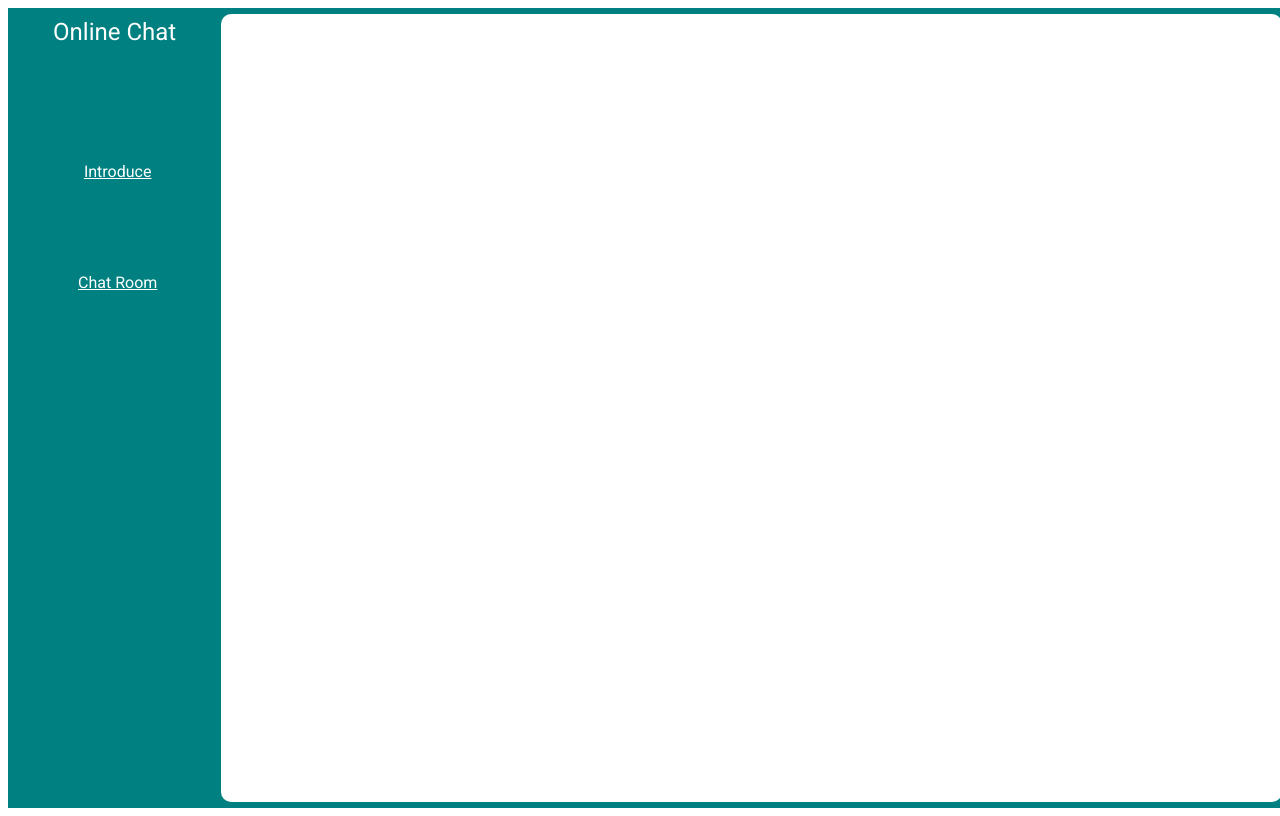
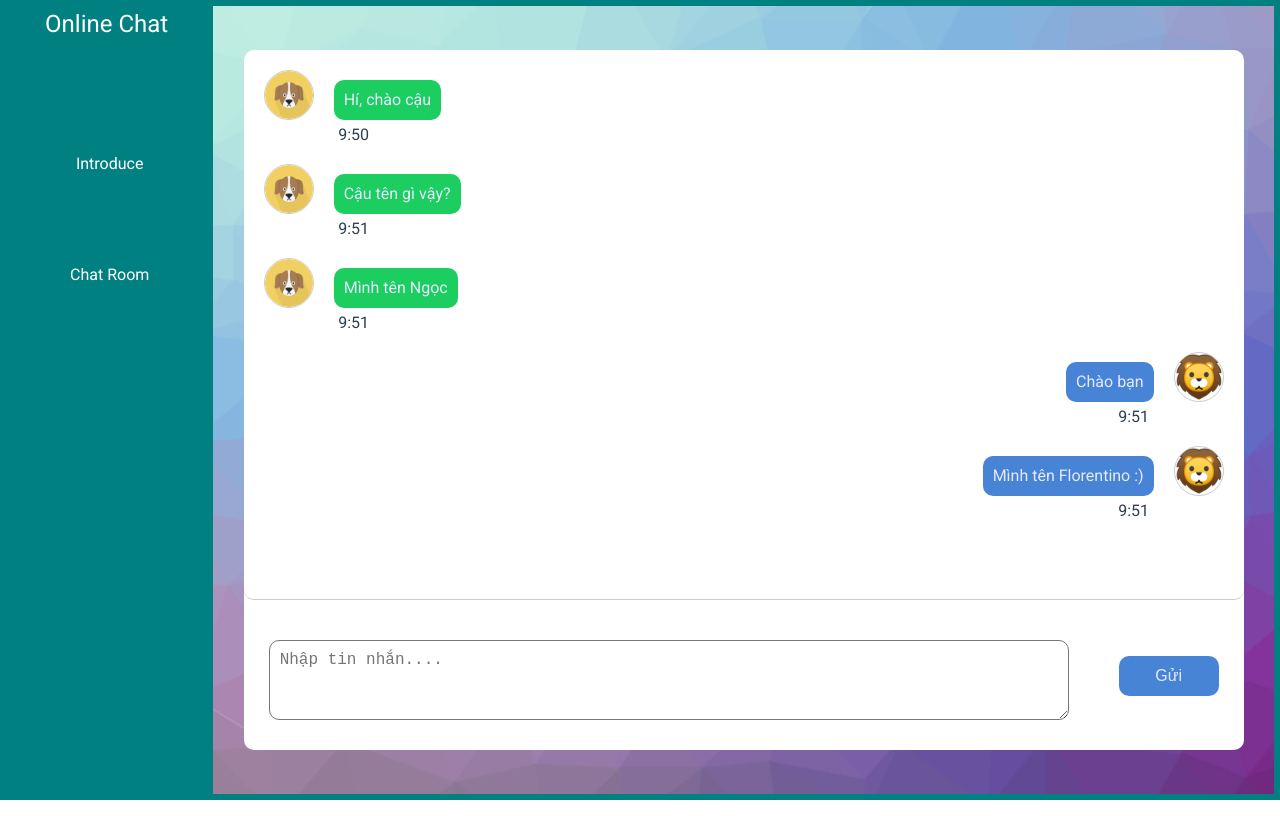
Before and after one commit to MVNgoc/WebSocket-, a Vue app: page /messenger in a window 1280 px wide. Built offline with nearby package versions, Linux system fonts and the light colour scheme.

Commit message:
Add messenger view

```diff
--- a/src/assets/style.css
+++ b/src/assets/style.css
@@ -134,3 +134,120 @@ a {
 	cursor: pointer;
 	opacity: 0.7;
 }
+
+/* Messenger Page */
+.mess-container {
+	width: 100%;
+	height: 100%;
+	display: flex;
+	justify-content: center;
+	align-items: center;
+}
+
+.mess-container .messenger {
+	width: 1000px;
+	height: 700px;
+	box-sizing: border-box;
+	border-radius: 10px;
+	background-color: #fff;
+}
+
+.mess-container .messenger .messenger-text {
+	max-height: 550px;
+	height: 600px;
+	border-bottom: 1px solid #ccc;
+	border-radius: 10px;
+}
+
+.messenger .others-mess-area .messTop {
+	display: flex;
+	flex-direction: row-reverse;
+}
+
+.messenger .user-mess-area .messTop,
+.messenger .others-mess-area .messTop {
+	display: flex;
+}
+
+.user-mess-area .messImg {
+	width: 50px;
+	height: 50px;
+	margin-top: 20px;
+	margin-left: 20px;
+	border: 1px solid #ccc;
+	border-radius: 50%;
+}
+
+.others-mess-area .messImg {
+	width: 50px;
+	height: 50px;
+	margin-top: 20px;
+	margin-right: 20px;
+	border: 1px solid #ccc;
+	border-radius: 50%;
+}
+
+.others-mess-area .mess-text {
+	max-width: 400px;
+	background-color: rgb(71, 132, 213);
+	margin-top: 30px;
+	margin-right: 20px;
+	color: var(--light-color);
+	border-radius: 10px;
+	padding: 10px;
+}
+
+.user-mess-area .mess-text {
+	max-width: 400px;
+	margin-top: 30px;
+	margin-left: 20px;
+	background-color: rgb(28, 205, 96);
+	color: var(--light-color);
+	border-radius: 10px;
+	padding: 10px;
+}
+
+.user-mess-area .messBottom {
+	margin-right: 780px;
+	margin-top: 5px;
+}
+
+.others-mess-area .messBottom {
+	margin-left: 780px;
+	margin-top: 5px;
+}
+
+.messenger .text-area {
+	width: 100%;
+	max-height: 150px;
+	display: flex;
+	margin-bottom: 20px;
+	justify-content: space-around;
+	margin-right: 20px;
+	margin-top: 40px;
+}
+
+.text-area .text-mess .text-input {
+	width: 800px;
+	height: 80px;
+	padding: 10px;
+	border-radius: 10px;
+	font-size: 16px;
+}
+
+.text-area .text-btn .text-send {
+	border: 0;
+	background-color: rgb(71, 132, 213);
+	color: var(--light-color);
+	border-radius: 10px;
+	width: 100px;
+	height: 40px;
+	font-size: 16px;
+	margin-top: 16px;
+
+}
+
+.text-area .text-btn .text-send:hover {
+	cursor: pointer;
+	background-color: rgb(62, 117, 188);
+}
--- a/src/router/index.js
+++ b/src/router/index.js
@@ -1,6 +1,7 @@
 import { createRouter, createWebHistory } from 'vue-router'
 import Chatroom from '../views/Chatroom.vue'
 import Dashboard from '../views/Introduce.vue'
+import Messenger from '../views/Messenger.vue'
 
 const routes = [
   {
@@ -13,6 +14,11 @@ const routes = [
     name: 'chatroom',
     component: Chatroom
   },
+  {
+    path: '/messenger',
+    name: 'messenger',
+    component: Messenger
+  },
 ]
 
 const router = createRouter({
--- a/src/views/Chatroom.vue
+++ b/src/views/Chatroom.vue
@@ -1,11 +1,11 @@
 <template>
-    <div class="join-container" :style="{
-        'background-image': `url(${require('@/img/introduce_background.png')})`,}">
+    <form action="#" class="join-container" :style="{
+        'background-image': `url(${require('@/img/introduce_background.png')})`, 'background-repeat': 'no-repeat', 'background-size': 'cover'}">
 		<div class="user-information">
 			<div class="user-name-form">
 				<label class="username" for="input-username">Tên của bạn</label>
 				<input type="text" placeholder="Nhập tên của bạn..." required id="input-username" name="input-username">
-				<button id="btn-create-chat-room">Tạo phòng</button>
+				<button type="submit" id="btn-create-chat-room">Tạo phòng</button>
 			</div>
 		</div>
 
@@ -17,7 +17,9 @@
 				<main class="chat-room-main">
 					<p>Online</p>
 					<p class="chat-room-online-user">5</p>
-					<button class="chat-room-btn-join">Tham gia</button>
+					<router-link :to="{name : 'messenger'}">
+						<button class="chat-room-btn-join">Tham gia</button>
+					</router-link>
 				</main>
 			</div>
 
@@ -28,7 +30,9 @@
 				<main class="chat-room-main">
 					<p>Online</p>
 					<p class="chat-room-online-user">5</p>
-					<button class="chat-room-btn-join">Tham gia</button>
+					<router-link :to="{name : 'messenger'}">
+						<button class="chat-room-btn-join">Tham gia</button>
+					</router-link>
 				</main>
 			</div>
 
@@ -39,16 +43,18 @@
 				<main class="chat-room-main">
 					<p>Online</p>
 					<p class="chat-room-online-user">5</p>
-					<button class="chat-room-btn-join">Tham gia</button>
+					<router-link :to="{name : 'messenger'}">
+						<button class="chat-room-btn-join">Tham gia</button>
+					</router-link>
 				</main>
 			</div>
 		</div>
-	</div>
+	</form>
 </template>
 
 <script>
     export default {
-        name:'Message-view'
+        name:'Chatroom-view'
     }
 </script>
 
--- a/src/views/Introduce.vue
+++ b/src/views/Introduce.vue
@@ -1,6 +1,6 @@
 <template>
     <div class="introduce" :style="{
-        'background-image': `url(${require('@/img/introduce_background.png')})`,}">
+        'background-image': `url(${require('@/img/introduce_background.png')})`, 'background-repeat': 'no-repeat', 'background-size': 'cover'}">
         <h1>Introduce</h1>
     </div>
 </template>
--- /dev/null
+++ b/src/views/Messenger.vue
@@ -0,0 +1,94 @@
+<template>
+    <div class="mess-container" :style="{
+        'background-image': `url(${require('@/img/introduce_background.png')})`, 'background-repeat': 'no-repeat', 'background-size': 'cover'}">
+        <div class="messenger">
+            <div class="messenger-text">
+                <div class="user-mess-area">
+                    <div class="messTop">
+                        <img src="../img/dog.png" alt="" class="messImg">
+
+                        <div class="mess-text">
+                            Hí, chào cậu
+                        </div>
+                    </div>
+                    <div class="messBottom">
+                        9:50
+                    </div>
+                </div>
+
+                <div class="user-mess-area">
+                    <div class="messTop">
+                        <img src="../img/dog.png" alt="" class="messImg">
+
+                        <div class="mess-text">
+                            Cậu tên gì vậy?
+                        </div>
+                    </div>
+                    <div class="messBottom">
+                        9:51
+                    </div>
+                </div>
+
+                <div class="user-mess-area">
+                    <div class="messTop">
+                        <img src="../img/dog.png" alt="" class="messImg">
+
+                        <div class="mess-text">
+                            Mình tên Ngọc
+                        </div>
+                    </div>
+                    <div class="messBottom">
+                        9:51
+                    </div>
+                </div>
+
+                <div class="others-mess-area">
+                    <div class="messTop">
+                        <img src="../img/lion.png" alt="" class="messImg">
+                        <div class="mess-text">
+                            Chào bạn
+                        </div>
+                    </div>
+
+
+                    <div class="messBottom">
+                        9:51
+                    </div>
+                </div>
+
+                <div class="others-mess-area">
+                    <div class="messTop">
+                        <img src="../img/lion.png" alt="" class="messImg">
+                        <div class="mess-text">
+                            Mình tên Florentino :)
+                        </div>
+                    </div>
+
+
+                    <div class="messBottom">
+                        9:51
+                    </div>
+                </div>
+            </div>
+
+            <form class="text-area">
+                <div class="text-mess">
+                    <textarea maxlength="10000" class="text-input" placeholder="Nhập tin nhắn...." required></textarea>
+                </div>
+                <div class="text-btn">
+                    <button class="text-send">Gửi</button>
+                </div>
+            </form>
+        </div>
+    </div>
+</template>
+
+<script>
+export default {
+    name: 'Messenger-view'
+}
+</script>
+
+<style>
+@import '../assets/style.css'
+</style>
```
Also changed, not shown: src/img/dog.png (added), src/img/lion.png (added).
